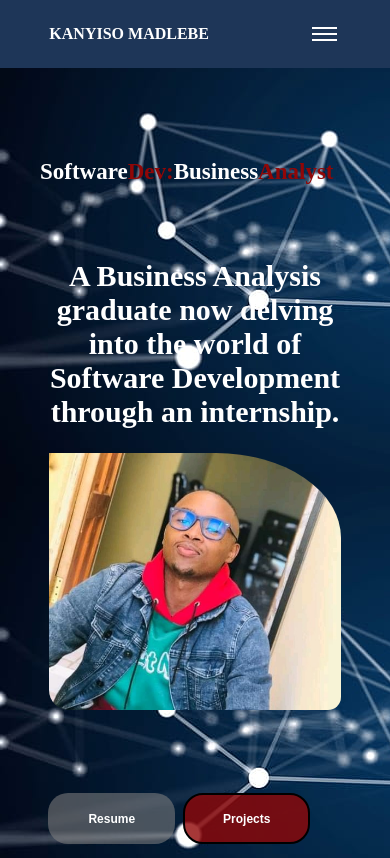
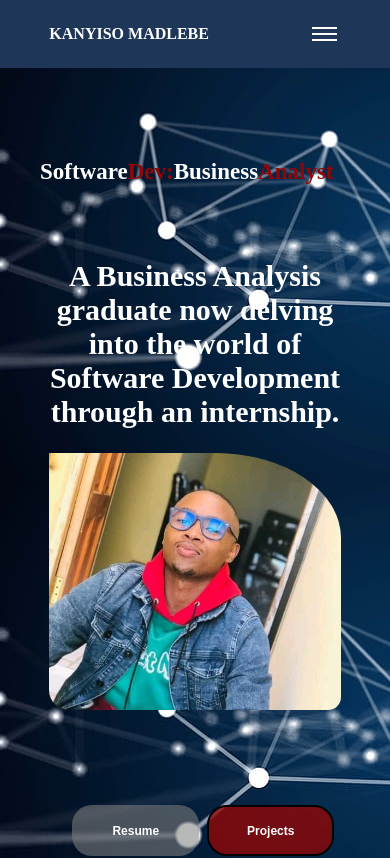
Before and after one commit to Kanyiso-Madlebe/vite-test, a React (Vite) app: page / in a window 390 px wide. Shown: the top 858 px of the page. Built offline with nearby package versions, Linux system fonts and the light colour scheme.

Commit message:
modified:   package.json 	modified:   src/pages/contact.jsx 	modified:   src/style/home.css

```diff
--- a/package.json
+++ b/package.json
@@ -29,7 +29,7 @@
     "eslint-plugin-react": "^7.32.2",
     "eslint-plugin-react-hooks": "^4.6.0",
     "eslint-plugin-react-refresh": "^0.4.3",
-    "firebase-tools": "^12.5.2",
+    "firebase-tools": "^0.1.6",
     "react-router-dom": "^6.15.0",
     "vite": "^4.4.5"
   }
--- a/src/pages/contact.jsx
+++ b/src/pages/contact.jsx
@@ -102,6 +102,7 @@ function Contact() {
             value={name}
             onChange={(e) => setName(e.target.value)}
             required
+            autoComplete="off"
           />
           <span className="error">{nameError}</span>
           <input
@@ -111,6 +112,7 @@ function Contact() {
             value={email}
             onChange={(e) => setEmail(e.target.value)}
             required
+            autoComplete="off"
           />
           <span className="error">{emailError}</span>
           <input
@@ -120,6 +122,7 @@ function Contact() {
             value={phone}
             onChange={(e) => setPhone(e.target.value)}
             required
+            autoComplete="off"
           />
           <span className="error">{phoneError}</span>
           <textarea
--- a/src/style/home.css
+++ b/src/style/home.css
@@ -137,7 +137,8 @@
   }
   .buttons-desktop {
     position: absolute;
-    bottom: 0;
+    bottom: -12px;
+    margin-left: 24px;
   }
   .home {
     height: 80vh;
```
Also changed, not shown: 1 other file (tests, documents, lock files or other folders).
